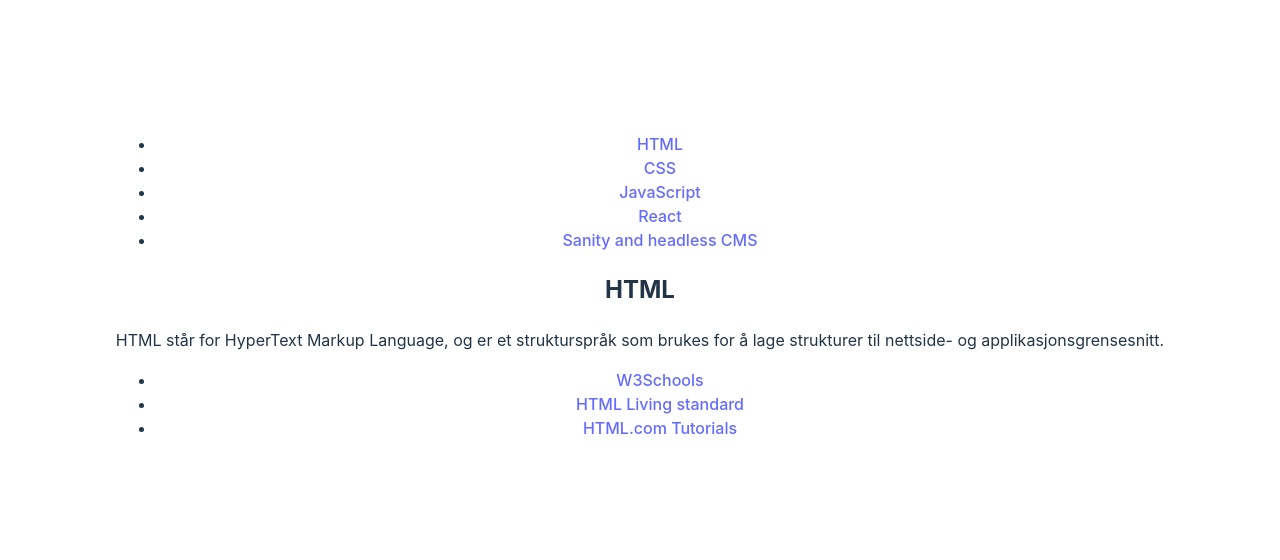
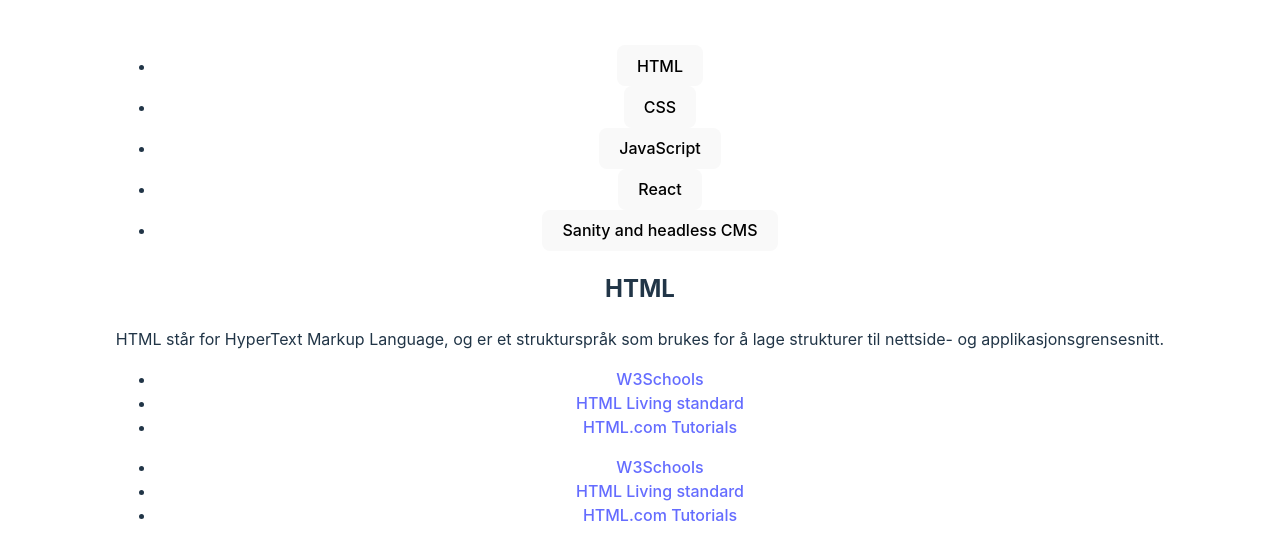
Before and after one commit to Critikaal/uin23ak3_resourceapp_group3, a React (Vite) app: page / in a window 1280 px wide. Shown: the part 114-674 px from the top of the page. Built offline with nearby package versions, Linux system fonts and the light colour scheme.

Commit message:
Delt i komponenter og props
Delt opp i komponeneter og fått send ut props og tatt imot

```diff
--- a/src/components/Header.jsx
+++ b/src/components/Header.jsx
@@ -1,17 +1,27 @@
 import { Link } from "react-router-dom";
+import { resources } from "../assets/ressurser";
+import { useState } from "react";
 
-export default function Header () {
+export default function Header ({activeCategory, handleCategoryChange}) {
+
     return(
         <>
         <nav>
             <ul id="tabs">
-                <li><Link to="/HTML">HTML</Link></li>
-                <li><Link to="/CSS">CSS</Link></li>
-                <li><Link to="/JavaScript">JavaScript</Link></li>
-                <li><Link to="/React">React</Link></li>
-                <li><Link to="/Sanity">Sanity and headless CMS</Link></li>
+              {/* Mapping over resources to create buttons */}
+              {resources.map((resource, index) => (
+                <li key={index}>
+                  <button
+                    className={activeCategory === resource.category ? 'active' : ''}
+                    onClick={() => handleCategoryChange(resource.category)}
+                    data-category={resource.category}
+                  >
+                    {resource.category}
+                  </button>
+                </li>
+              ))}
             </ul>
-        </nav>
+          </nav>
         </>
     )
 }
--- a/src/components/Layout.jsx
+++ b/src/components/Layout.jsx
@@ -3,15 +3,22 @@
 import Resources from './Resources'
 import Links from "./Links";
 import { resources } from "../assets/ressurser";
+import { useState } from "react";
 
-export default function Layout(){
+export default function Layout({resource}){
+    const [activeCategory, setActiveCategory] = useState('HTML');
+
+
+    const handleCategoryChange = (category) => {
+        setActiveCategory(category);
+    };
 return (
     <>
     <div id="center-box">
-        <Header></Header>
+        <Header resource={resource} activeCategory={activeCategory} handleCategoryChange={handleCategoryChange}></Header>
         <div id="main-content">
-            <Resources></Resources>
-            <Links/>
+            <Resources resource={resource} activeCategory={activeCategory} handleCategoryChange={handleCategoryChange}></Resources>
+            <Links resource={resource} activeCategory={activeCategory} handleCategoryChange={handleCategoryChange}/>
         </div>
     </div>
 
--- a/src/components/Resources.jsx
+++ b/src/components/Resources.jsx
@@ -1,11 +1,25 @@
 import { useParams } from "react-router-dom"
 import {resources} from "../assets/ressurser"
+import { useState } from "react";
 
-export default function Resources () {
-    return(
-        <>
-        <h2>HTML</h2>
-            <p>HTML står for HyperText Markup Language, og er et strukturspråk som brukes for å lage strukturer til nettside- og applikasjonsgrensesnitt.</p>
-        </>
-    )
-}
+export default function Resources ({activeCategory}) {
+
+    return (
+          <>
+            {/* Displaying content based on activeCategory */}
+            {resources.map((resource, index) => (
+              <div key={index} style={{ display: activeCategory === resource.category ? 'block' : 'none' }}>
+                <h2>{resource.category}</h2>
+                <p>{resource.text}</p>
+                <ul>
+                  {resource.sources.map((source, idx) => (
+                    <li key={idx}>
+                      <a href={source.url}>{source.title}</a>
+                    </li>
+                  ))}
+                </ul>
+              </div>
+            ))}
+          </>
+      );
+    };
```
Also changed, not shown: src/components/Links.jsx (+13 -1 lines).
